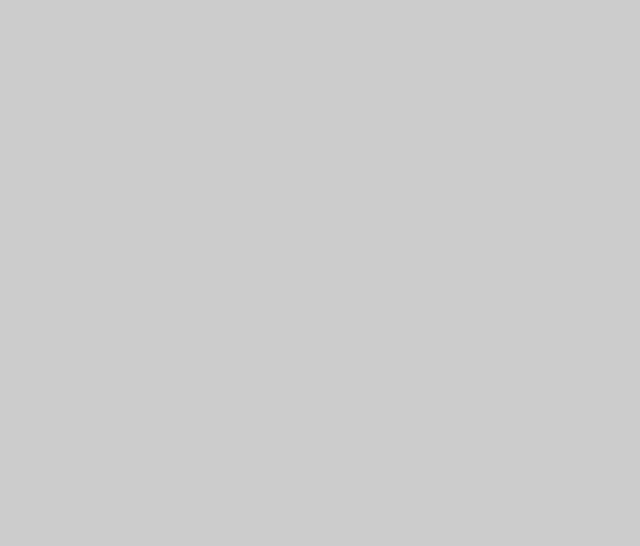
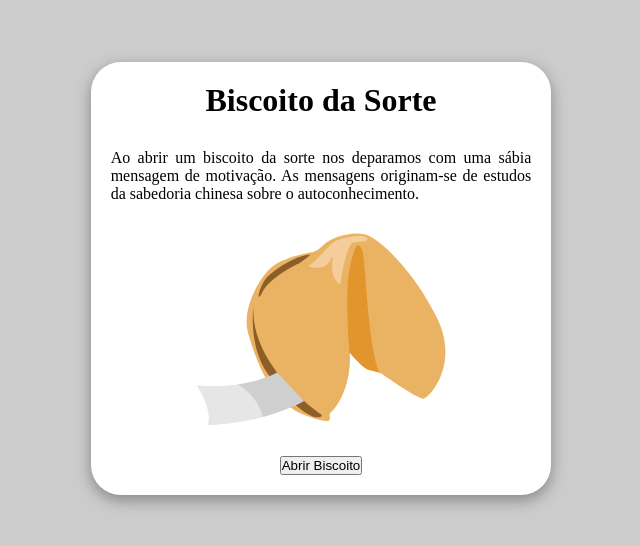
Before and after one commit to mqsoares/BiscoitoDaSorte---React, a React (Create React App) app: page / in a window 1280 px wide. Shown: the part 122-668 px from the top of the page, without its empty margins (319-959 px from the left). Built offline with nearby package versions, Linux system fonts and the light colour scheme.

Commit message:
Create App

```diff
--- a/src/App.js
+++ b/src/App.js
@@ -1,8 +1,18 @@
+import imgBiscuit from './assets/biscuit.svg'
+// import imgBrokenBiscuit from './assets/brokenBiscuit.svg'
+import Button from './components/Button';
 
 function App() {
   return (
-    <>
-    </>
+    <div className='container'>
+      <h1>Biscoito da Sorte</h1>
+
+      <p>Ao abrir um biscoito da sorte nos deparamos com uma sábia mensagem de motivação. As mensagens originam-se de estudos da sabedoria chinesa sobre o autoconhecimento.</p>
+
+      <img src={imgBiscuit} alt="Imagem do biscoito da sorte"/>
+
+      <Button />
+    </div>
   );
 }
 
```
